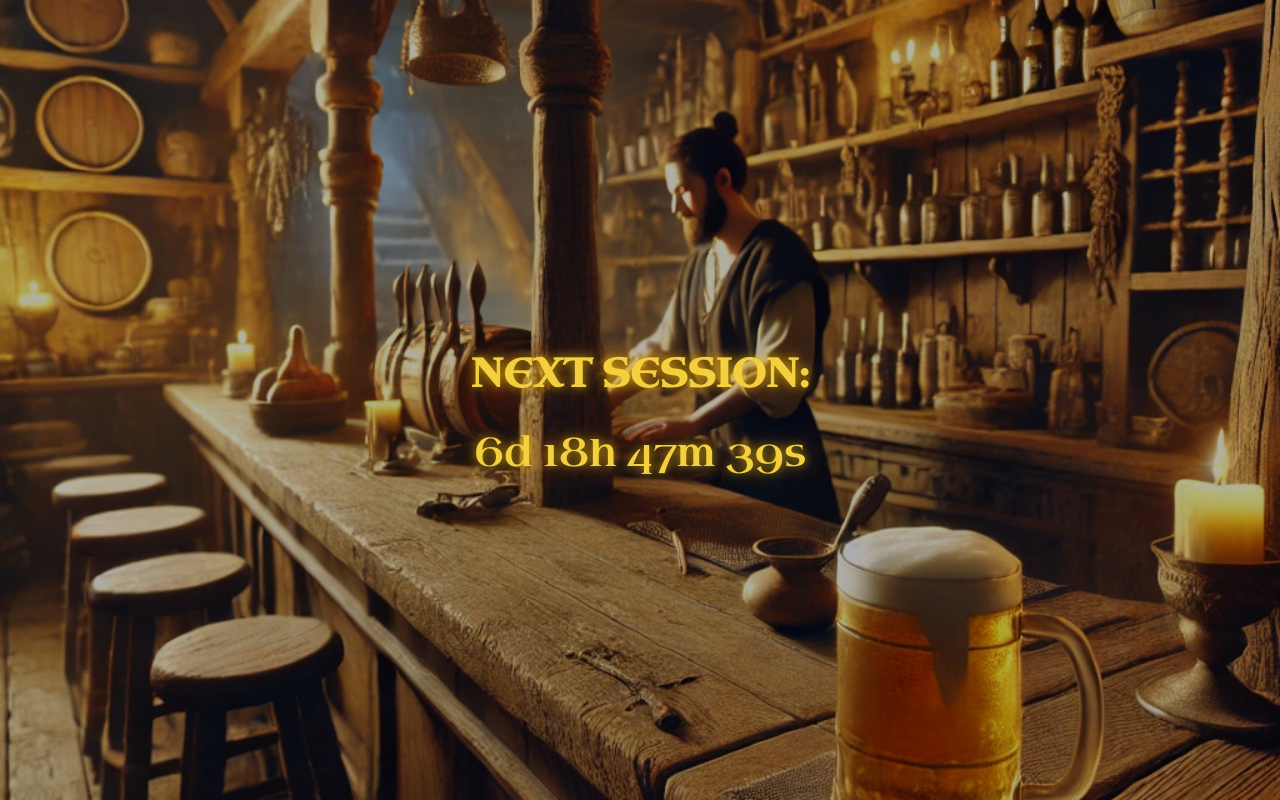
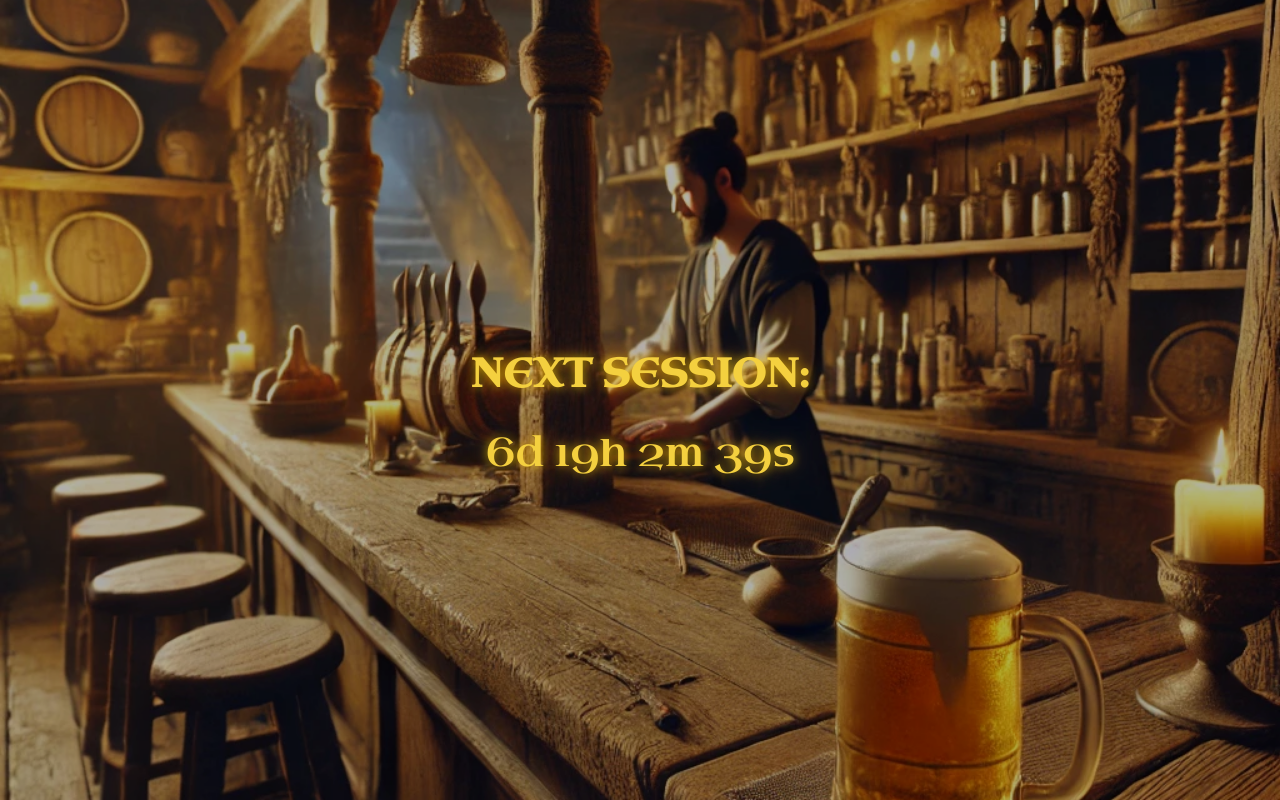
Before and after one commit to ethack/game-night-countdown, a plain HTML site: page index.html in a window 1280 px wide. Drawn offline with Linux system fonts and the light colour scheme.

Commit message:
Update start to 730

```diff
--- a/index.html
+++ b/index.html
@@ -60,7 +60,7 @@
             let now = new Date();
             let nextThursday = new Date(now);
             nextThursday.setDate(now.getDate() + ((4 - now.getDay() + 7) % 7)); // Get next Thursday
-            nextThursday.setHours(19, 15, 0, 0); // Set to 7:15 PM CST
+            nextThursday.setHours(19, 30, 0, 0); // Set to 7:15 PM CST
 
             // Check if it's the first Thursday of the month and skip it
             if (nextThursday.getDate() <= 7) {
```
